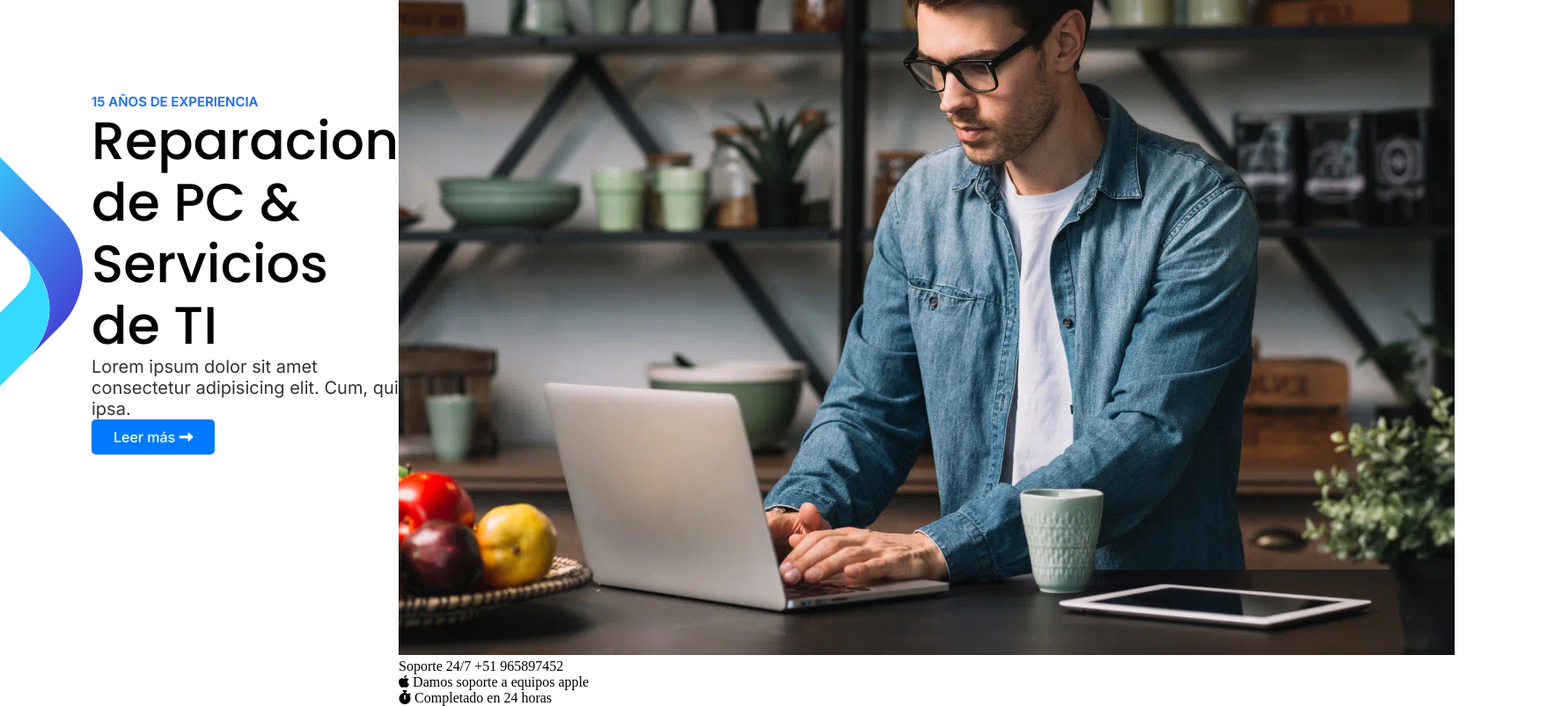
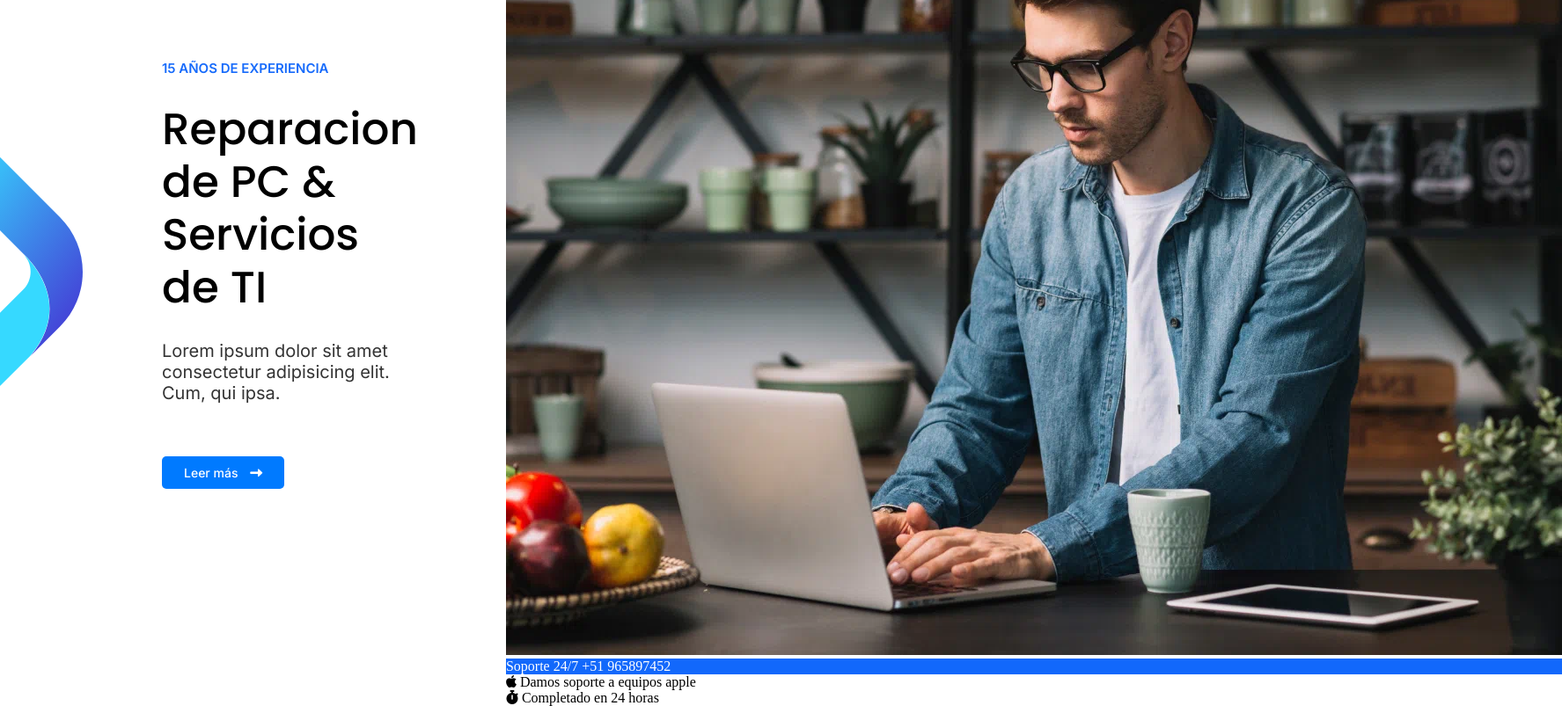
Before and after one commit to Eduarrb/dw2022-3, a plain HTML site: page 01 HTML Y CSS/03 webSoporte/index.html in a window 1280 px wide. Shown: the part 180-983 px from the top of the page at 88% size, 1775 px wide, since content can reach past the window. Drawn offline with Linux system fonts and the light colour scheme.

Commit message:
posiciones

```diff
--- a/01 HTML Y CSS/03 webSoporte/css/estilos.css
+++ b/01 HTML Y CSS/03 webSoporte/css/estilos.css
@@ -53,6 +53,11 @@ nav ul li a{
     /* height: 310px; */
 }
 
+.sectionHead aside section{
+    /* padding: 0 100px 0 80px; */
+    margin: 0 100px 0 80px;
+}
+
 .experiencia{
     font-family: 'Inter', sans-serif;
     font-weight: 600;
@@ -62,9 +67,13 @@ nav ul li a{
 }
 .sectionHead aside section h1{
     font-family: 'Poppins', sans-serif;
-    font-size: 60px;
+    font-size: 50px;
     font-weight: 500;
-    line-height: 70px;
+    line-height: 60px;
+    /* margin: 30px 0; */
+    /* margin: 30px 0 30px 0; */
+    margin-top: 30px;
+    margin-bottom: 30px;
 }
 .expDescri{
     font-family: 'Inter', sans-serif;
@@ -79,4 +88,14 @@ nav ul li a{
     color: white;
     padding: 10px 25px;
     border-radius: 5px;
+    margin-top: 60px;
+    font-size: 14px;
 }
+.sectionHead aside section a i{
+    margin-left: 10px;
+}
+
+.soporte{
+    background-color:#1268fb;
+    color: white;
+}
--- a/01 HTML Y CSS/03 webSoporte/index.html
+++ b/01 HTML Y CSS/03 webSoporte/index.html
@@ -55,12 +55,14 @@
                 <p class="experiencia">15 años de experiencia</p>
                 <h1>Reparacion de PC & Servicios de TI</h1><!-- h1, h2, h3... h6 -->
                 <p class="expDescri">Lorem ipsum dolor sit amet consectetur adipisicing elit. Cum, qui ipsa.</p>
-                <a href="#">Leer más <i class="fa-solid fa-right-long"></i></a>
+                <a href="#">
+                    Leer más <i class="fa-solid fa-right-long"></i>
+                </a>
             </section>
         </aside>
         <article>
             <img src="img/itservice6-slider-pic1.png" alt="soporte">
-            <p>
+            <p class="soporte">
                 <span>Soporte 24/7</span><!-- span es tipo inline -->
                 <span>+51 965897452</span>
             </p>
```
